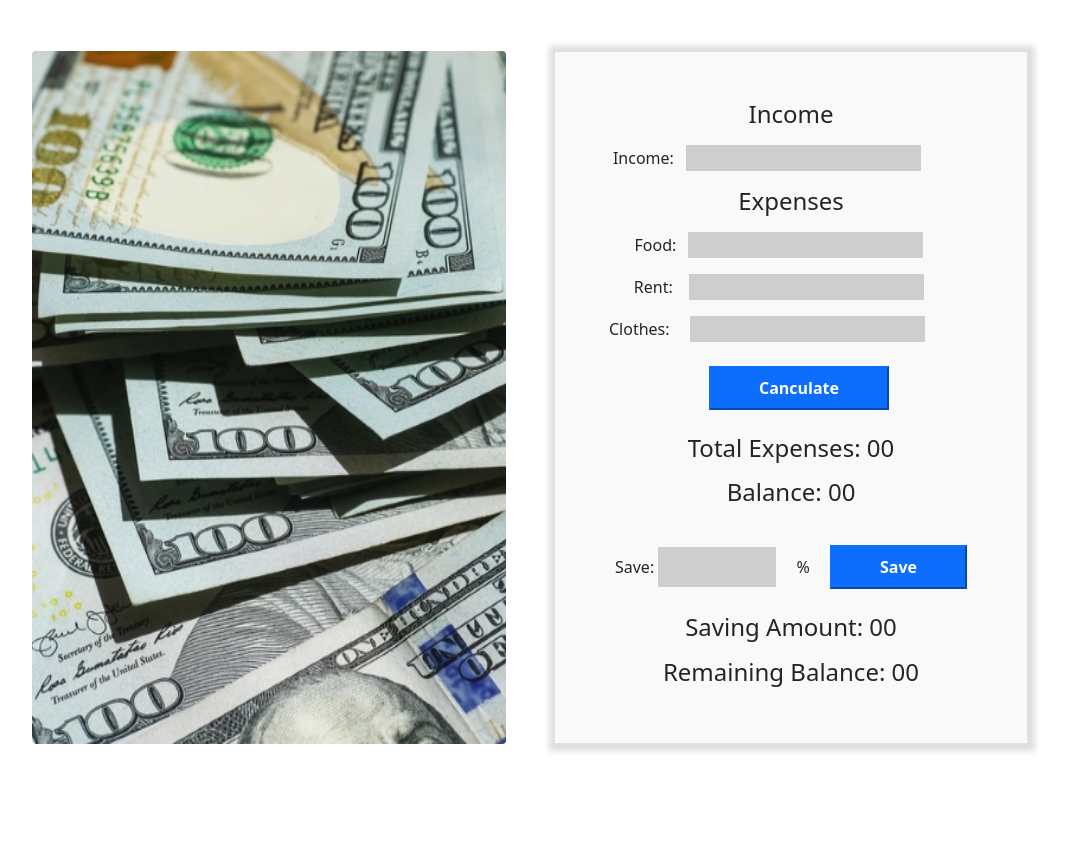
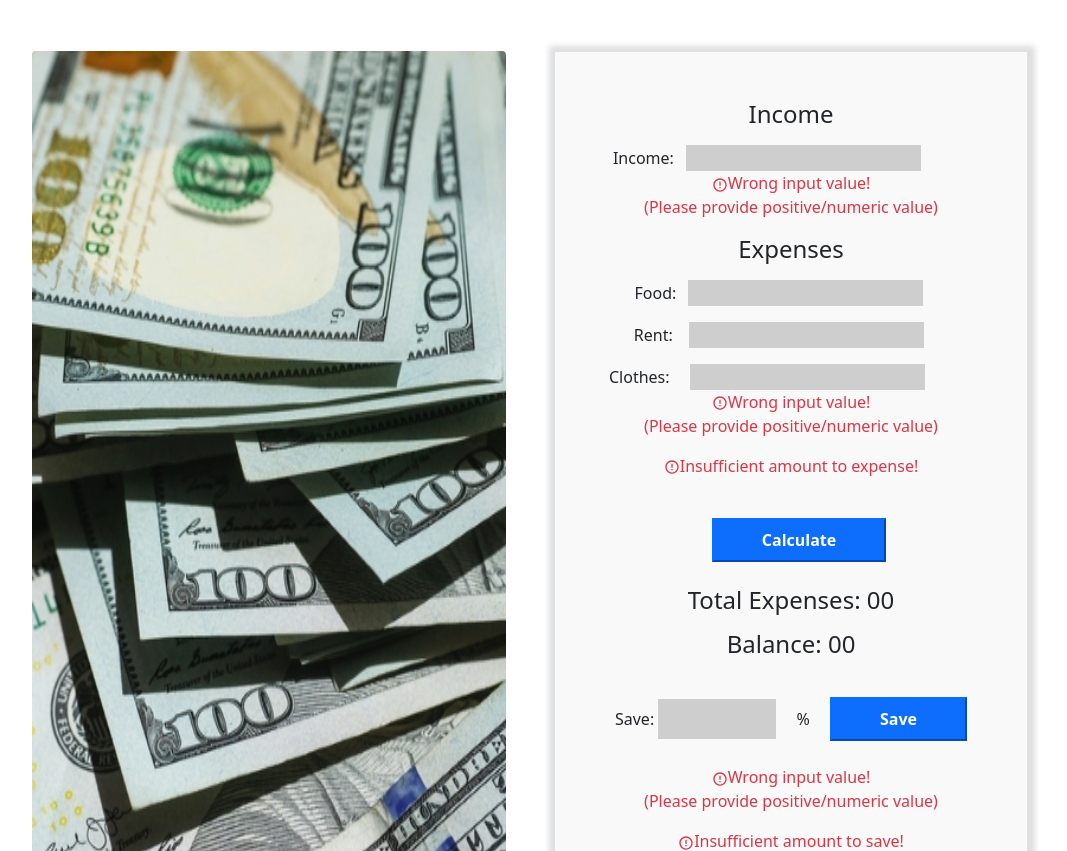
Before and after one commit to MdMehedi-Hasan/money-master, a plain HTML site: page index.html in a window 1280 px wide. Shown: the part 101-952 px from the top of the page, without its empty margins (110-1177 px from the left). Before the commit the page ends 893 px from the top, so only its background shows below. Drawn offline with nearby package versions, Linux system fonts and the light colour scheme.

Commit message:
error added

```diff
--- a/index.html
+++ b/index.html
@@ -5,8 +5,9 @@
     <meta http-equiv="X-UA-Compatible" content="IE=edge">
     <meta name="viewport" content="width=device-width, initial-scale=1.0">
     <title>Welcome</title>
+    <!-- <script src="https://kit.fontawesome.com/276cfc4c2d.js" crossorigin="anonymous"></script> -->
+    <link href="https://cdn.jsdelivr.net/npm/bootstrap@5.0.2/dist/css/bootstrap.min.css" rel="stylesheet" integrity="sha384-EVSTQN3/azprG1Anm3QDgpJLIm9Nao0Yz1ztcQTwFspd3yD65VohhpuuCOmLASjC" crossorigin="anonymous">
     <link rel="stylesheet" href="style.css">
-    <link href="https://cdn.jsdelivr.net/npm/bootstrap@5.0.2/dist/css/bootstrap.min.css" rel="stylesheet" integrity="sha384-EVSTQN3/azprG1Anm3QDgpJLIm9Nao0Yz1ztcQTwFspd3yD65VohhpuuCOmLASjC" crossorigin="anonymous">
 </head>
 <body>
     <header class="text-center mt-5">
@@ -22,6 +23,7 @@
                     <h4 class="mt-5 mb-3">Income</h4>
                     <h6 class="d-inline pe-2">Income:</h6>
                     <input id="income-field" class="me-md-5 bg-gray border border-0" type="text ">
+                    <p class="text-danger"><svg xmlns="http://www.w3.org/2000/svg" aria-hidden="true" role="img" width="1em" height="1em" preserveAspectRatio="xMidYMid meet" viewBox="0 0 24 24"><path fill="currentColor" d="M11.99 22C6.468 21.994 1.996 17.515 2 11.993C2.004 6.472 6.482 1.998 12.003 2C17.525 2.002 22 6.478 22 12c-.003 5.525-4.485 10.002-10.01 10ZM4 12.172A8 8 0 1 0 4 12v.172ZM13 17h-2v-2h2v2Zm0-4h-2V7h2v6Z"/></svg>Wrong input value! <br>(Please provide positive/numeric value)</p>
                     <h4 class="my-3">Expenses</h4>
                     <h6 class="d-inline pe-2">Food:</h6>
                     <input id="food-field" class="me-md-4 mb-3 bg-gray border border-0" type="text"><br>
@@ -29,18 +31,27 @@
                     <input id="rent-field" class="me-md-4 mb-3 bg-gray border border-0" type="text"><br>
                     <h6 class="d-inline me-2">Clothes: &nbsp;</h6>
                     <input id="clothes-field" class="me-md-5  bg-gray border border-0" type="text"><br>
-                    <button id="calculate-btn" class="btn-primary my-4 py-2 px-5 ms-md-3 fw-bold">Canculate</button>
+                    <p class="text-danger"><svg xmlns="http://www.w3.org/2000/svg" aria-hidden="true" role="img" width="1em" height="1em" preserveAspectRatio="xMidYMid meet" viewBox="0 0 24 24"><path fill="currentColor" d="M11.99 22C6.468 21.994 1.996 17.515 2 11.993C2.004 6.472 6.482 1.998 12.003 2C17.525 2.002 22 6.478 22 12c-.003 5.525-4.485 10.002-10.01 10ZM4 12.172A8 8 0 1 0 4 12v.172ZM13 17h-2v-2h2v2Zm0-4h-2V7h2v6Z"/></svg>Wrong input value! <br>(Please provide positive/numeric value)</p>
+                    <p class="text-danger"><svg xmlns="http://www.w3.org/2000/svg" aria-hidden="true" role="img" width="1em" height="1em" preserveAspectRatio="xMidYMid meet" viewBox="0 0 24 24"><path fill="currentColor" d="M11.99 22C6.468 21.994 1.996 17.515 2 11.993C2.004 6.472 6.482 1.998 12.003 2C17.525 2.002 22 6.478 22 12c-.003 5.525-4.485 10.002-10.01 10ZM4 12.172A8 8 0 1 0 4 12v.172ZM13 17h-2v-2h2v2Zm0-4h-2V7h2v6Z"/></svg>Insufficient amount to expense!</p>
+                    <button id="calculate-btn" class="btn-primary my-4 py-2 px-5 ms-md-3 fw-bold">Calculate</button>
                     <h4>Total Expenses: <span id="total-expenses">00</span></h4>
                     <h4 class="my-3">Balance: <span id="balance">00</span></h4>
                     <h6 class="d-inline ">Save:</h6>
                     <input id="save-field" class="w-25 bg-gray border border-0 text-center bg-gray my-4 py-2" type="text"> <span class="mx-3">%</span>
                     <button id="save-btn" class="btn-primary fw-bold py-2 px-5 mb-4">Save</button>
+                    <p class="text-danger"><svg xmlns="http://www.w3.org/2000/svg" aria-hidden="true" role="img" width="1em" height="1em" preserveAspectRatio="xMidYMid meet" viewBox="0 0 24 24"><path fill="currentColor" d="M11.99 22C6.468 21.994 1.996 17.515 2 11.993C2.004 6.472 6.482 1.998 12.003 2C17.525 2.002 22 6.478 22 12c-.003 5.525-4.485 10.002-10.01 10ZM4 12.172A8 8 0 1 0 4 12v.172ZM13 17h-2v-2h2v2Zm0-4h-2V7h2v6Z"/></svg>Wrong input value! <br>(Please provide positive/numeric value)</p>
+                    <p class="text-danger"><svg xmlns="http://www.w3.org/2000/svg" aria-hidden="true" role="img" width="1em" height="1em" preserveAspectRatio="xMidYMid meet" viewBox="0 0 24 24"><path fill="currentColor" d="M11.99 22C6.468 21.994 1.996 17.515 2 11.993C2.004 6.472 6.482 1.998 12.003 2C17.525 2.002 22 6.478 22 12c-.003 5.525-4.485 10.002-10.01 10ZM4 12.172A8 8 0 1 0 4 12v.172ZM13 17h-2v-2h2v2Zm0-4h-2V7h2v6Z"/></svg>Insufficient amount to save!</p>
                     <h4>Saving Amount: <span id="savings-amount">00</span></h4>
                     <h4 class="pb-5 mt-3">Remaining Balance: <span id="remaining-balance">00</span></h4>
                 </div>
             </div>
         </section>
     </main>
+    <section>
+        <div class="mx-auto w-25 h-25">
+
+        </div>
+    </section>
     <script src="script.js"></script>
 </body>
 </html>
```
Also changed, not shown: script.js (+7 -0 lines).
